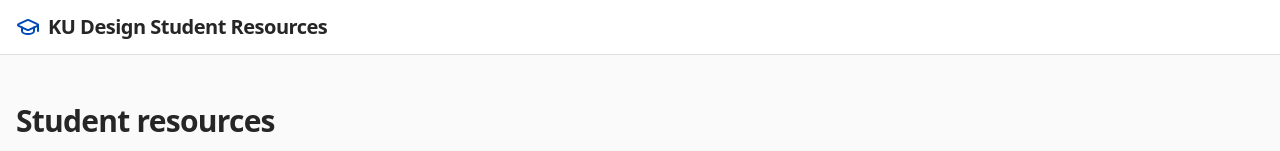
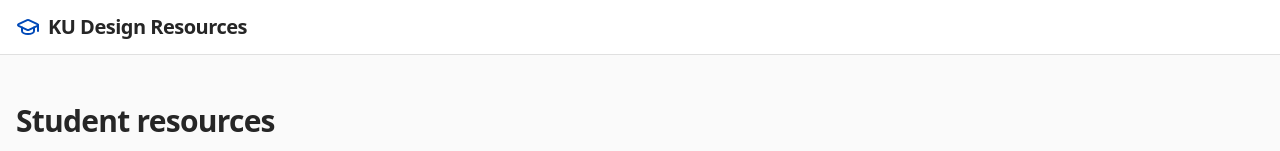
Before and after one commit to titusmith/kansas-design, a plain HTML site: page index.html in a window 1280 px wide. Shown: the top 151 px of the page. Drawn offline with Linux system fonts and the light colour scheme.

Commit message:
Header: KU Design Resources
Co-Authored-By: Claude Opus 5.5 <noreply@anthropic.com>
Claude-Session: https://claude.ai/code/session_011bZHfoSSHCGSeP9eDXoiye

```diff
--- a/index.html
+++ b/index.html
@@ -58,7 +58,7 @@ footer{border-top:1px solid var(--border);background:var(--ku-gray);color:var(--
 </head>
 <body>
 <header class="nav"><div class="wrapx nav-inner">
-  <a class="brand" href="/"><svg class="i i-lg" viewBox="0 0 24 24" fill="none" stroke="currentColor" stroke-width="2" stroke-linecap="round" stroke-linejoin="round" aria-hidden="true"><path d="M21.42 10.922a1 1 0 0 0-.019-1.838L12.83 5.18a2 2 0 0 0-1.66 0L2.6 9.08a1 1 0 0 0 0 1.832l8.57 3.908a2 2 0 0 0 1.66 0z"/><path d="M22 10v6"/><path d="M6 12.5V16a6 3 0 0 0 12 0v-3.5"/></svg><span>KU Design Student Resources</span></a>
+  <a class="brand" href="/"><svg class="i i-lg" viewBox="0 0 24 24" fill="none" stroke="currentColor" stroke-width="2" stroke-linecap="round" stroke-linejoin="round" aria-hidden="true"><path d="M21.42 10.922a1 1 0 0 0-.019-1.838L12.83 5.18a2 2 0 0 0-1.66 0L2.6 9.08a1 1 0 0 0 0 1.832l8.57 3.908a2 2 0 0 0 1.66 0z"/><path d="M22 10v6"/><path d="M6 12.5V16a6 3 0 0 0 12 0v-3.5"/></svg><span>KU Design Resources</span></a>
 </div></header>
 
 <main class="wrapx">
```
